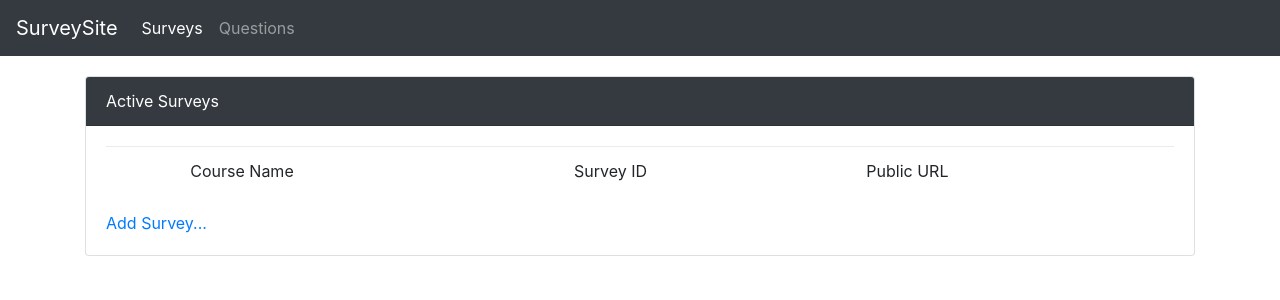
After one commit to ridgetinez/course-survey-project, a Flask app: template surveyapp/templates/admin_dashboard_surveys.html in a window 1280 px wide. The commit adds this page. Shown: the top 300 px of the page. Run offline with Flask 2, Linux system fonts and the light colour scheme; the template is opened without the code that fills it, so the values that code supplies are empty; some libraries are stand-ins or nearby versions.

Commit message:
Add functionality for admin dashboard

```diff
--- /dev/null
+++ b/surveyapp/templates/admin_dashboard_surveys.html
@@ -0,0 +1,49 @@
+{% extends 'base_page.html' %}
+
+<!-- Page Title -->
+{% block title %}Admin Dashboard{% endblock %}
+
+<!-- Navbar -->
+{% block nav %}
+<div class="collapse navbar-collapse" id="navbarSupportedContent">
+    <ul class="navbar-nav mr-auto">
+      <li class="nav-item active">
+        <a class="nav-link" href=""> Surveys <span class="sr-only">(current)</span></a>
+      </li>
+      <li class="nav-item">
+        <a class="nav-link" href="questions"> Questions </a>
+      </li>
+    </ul>
+</div>
+{% endblock%}
+
+<!-- Page Content -->
+{% block content %}
+<div class="container" style="padding-top:20px">
+    <div class="row">
+        <div class="col-sm-12">
+            <div class="card">
+                <div class="card-header bg-dark text-white">Active Surveys</div>
+                <div class="card-body">
+                    <table class="table">
+                        <th>
+                            <td>Course Name</td>
+                            <td>Survey ID</td>
+                            <td>Public URL</td>
+                        </th>
+                        {% for survey in surveys %}
+                            <tr>
+                                <td>{{ survey.getCourseName() }}</td>
+                                <td>{{ survey.getSurveyID() }}</td>
+                                <td>{{ survey.getPublicURL() }}</td>
+                            </tr>
+                        {% endfor %}
+                    </table>
+                    <a href="#">Add Survey...</a>
+                </div>
+            </div>
+        </div>
+    </div>
+</div>
+
+{% endblock %}
--- a/surveyapp/templates/base_page.html
+++ b/surveyapp/templates/base_page.html
@@ -13,7 +13,10 @@
 
     <!-- Navbar -->
     <nav class="navbar navbar-expand-lg navbar-dark bg-dark justify-content-between">
-    <a class="navbar-brand" href="/">SurveySite</a>
+        <a class="navbar-brand" href="/">SurveySite</a>
+        <!-- used to add extra functionality to nav for admin -->
+        {% block nav %}
+        {% endblock %}
     </nav>
 
     <!-- Main Content Block -->
```
Also changed, not shown: surveyapp/templates/admin_dashboard_questions.html (added, +49 -0 lines), surveyapp/views.py (+8 -1 lines).
